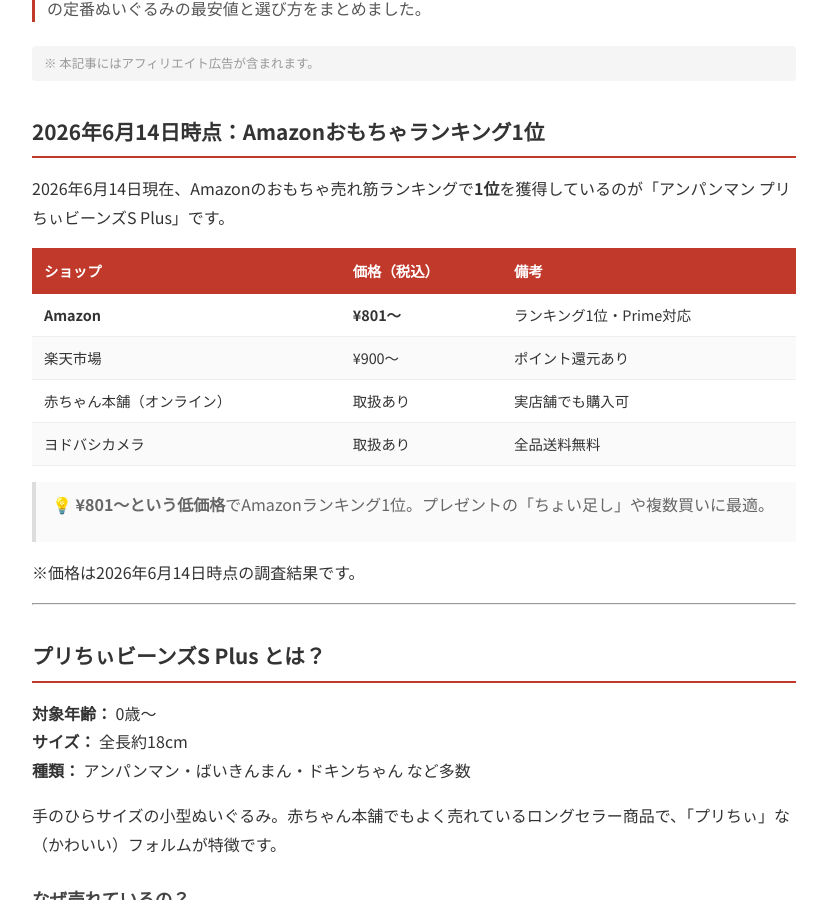
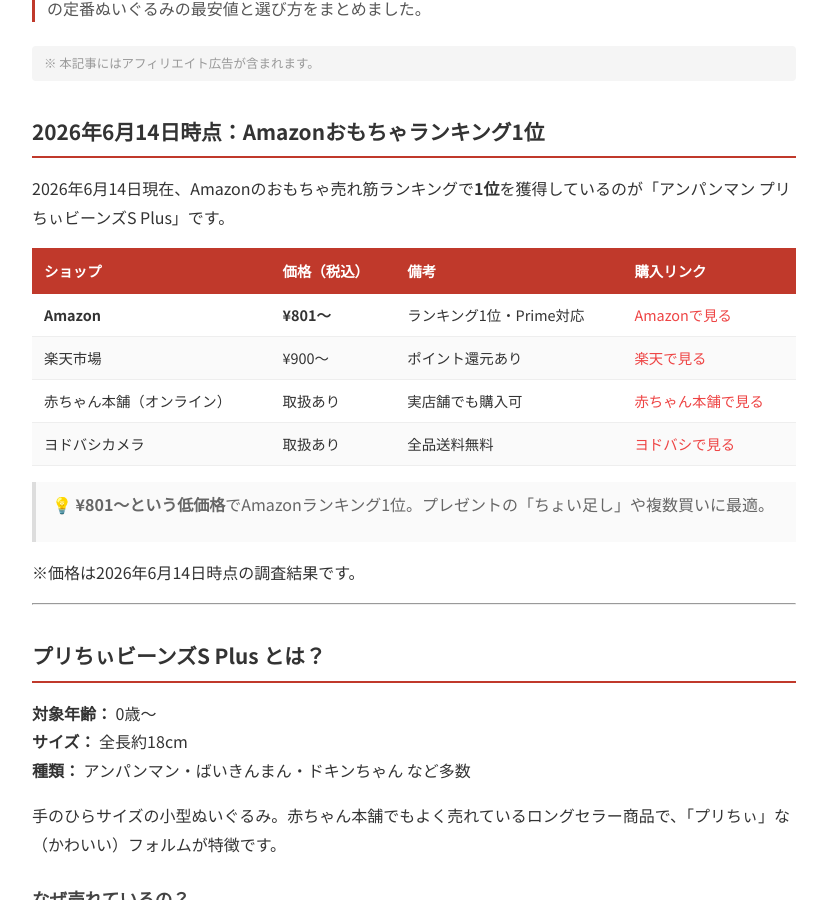
Before and after one commit to odeokuribit/affiliate-blog, a Jekyll site: the page built from _posts/2026-06-14-anpanman-prichii-beans.md, in a window 1280 px wide and 900 px high, scrolled down 335 px. Shown: the whole window, without its empty margins (226-1053 px from the left). Built offline with Jekyll 4.4.1, drawn with Linux system fonts in a browser that asks for light colours.

Commit message:
??????: ??????????

```diff
--- a/_posts/2026-06-14-anpanman-prichii-beans.md
+++ b/_posts/2026-06-14-anpanman-prichii-beans.md
@@ -12,12 +12,12 @@
 
 2026年6月14日現在、Amazonのおもちゃ売れ筋ランキングで**1位**を獲得しているのが「アンパンマン プリちぃビーンズS Plus」です。
 
-| ショップ | 価格（税込） | 備考 |
-|---|---|---|
-| **Amazon** | **¥801〜** | ランキング1位・Prime対応 |
-| 楽天市場 | ¥900〜 | ポイント還元あり |
-| 赤ちゃん本舗（オンライン） | 取扱あり | 実店舗でも購入可 |
-| ヨドバシカメラ | 取扱あり | 全品送料無料 |
+| ショップ | 価格（税込） | 備考 | 購入リンク |
+|---|---|---|---|
+| **Amazon** | **¥801〜** | ランキング1位・Prime対応 | [Amazonで見る](https://www.amazon.co.jp/dp/B00D39GTLE) |
+| 楽天市場 | ¥900〜 | ポイント還元あり | [楽天で見る](https://search.rakuten.co.jp/search/mall/%E3%83%97%E3%83%AA%E3%81%A1%E3%81%83%E3%83%93%E3%83%BC%E3%83%B3%E3%82%BA/) |
+| 赤ちゃん本舗（オンライン） | 取扱あり | 実店舗でも購入可 | [赤ちゃん本舗で見る](https://www.akachan.jp/shopping/search.html?q=%E3%83%97%E3%83%AA%E3%81%A1%E3%81%83%E3%83%93%E3%83%BC%E3%83%B3%E3%82%BA) |
+| ヨドバシカメラ | 取扱あり | 全品送料無料 | [ヨドバシで見る](https://www.yodobashi.com/?word=%E3%82%A2%E3%83%B3%E3%83%91%E3%83%B3%E3%83%9E%E3%83%B3+%E3%83%97%E3%83%AA%E3%81%A1%E3%81%83%E3%83%93%E3%83%BC%E3%83%B3%E3%82%BA) |
 
 > 💡 **¥801〜という低価格**でAmazonランキング1位。プレゼントの「ちょい足し」や複数買いに最適。
 
```
